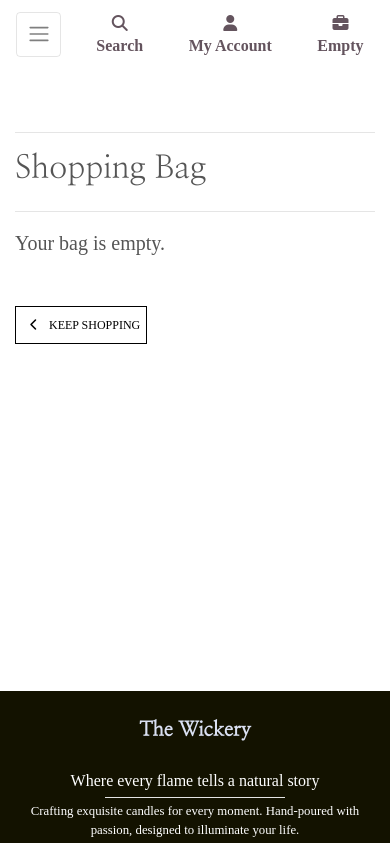
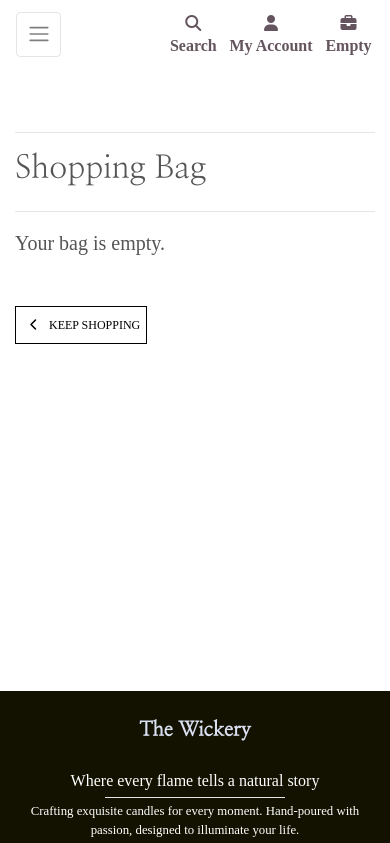
Before and after one commit to cajones93/the_wickery, a Django app: page /bag/ in a window 390 px wide. Shown: the top 843 px of the page. Run offline with Django 3.2, Linux system fonts and the light colour scheme; parts of the project's set-up code (start-up, migrations or seed data) failed here and were passed over; some libraries are stand-ins or nearby versions; some web fonts are replaced.

Commit message:
adjusted mobile navbar styling

```diff
--- a/templates/includes/mobile-top-header.html
+++ b/templates/includes/mobile-top-header.html
@@ -1,4 +1,5 @@
 {% load static %}
+<ul class="my-0 p-0 d-flex justify-content-between">
 <li class="list-inline-item">
     <a class="text-black nav-link d-block d-lg-none" href="#" id="mobile-search" data-toggle="dropdown" aria-haspopup="true" aria-expanded="false">
         <div class="text-center nav-icon-colour">
@@ -63,3 +64,4 @@
         </div>
     </a>
 </li>
+</ul>
```
